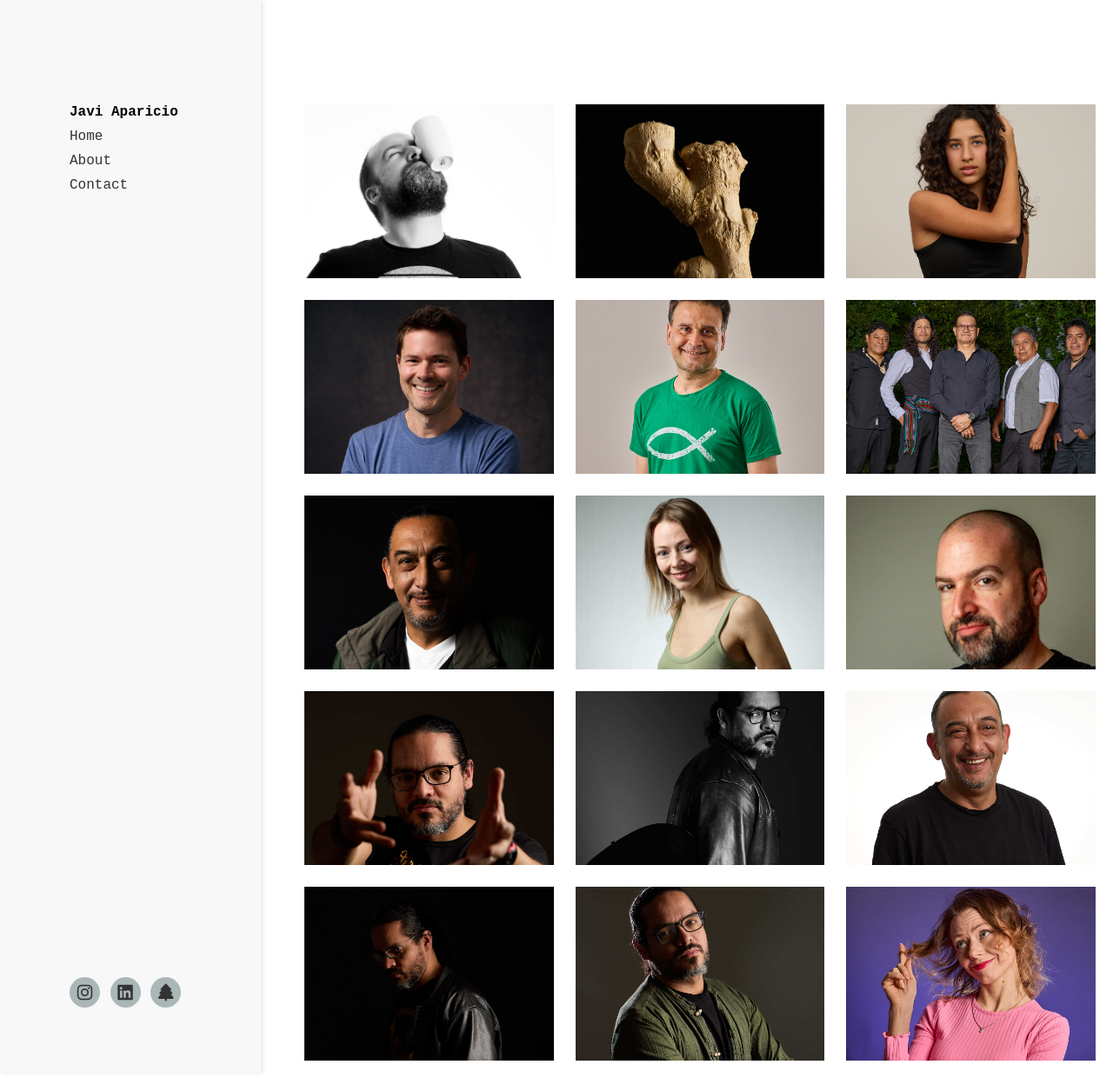
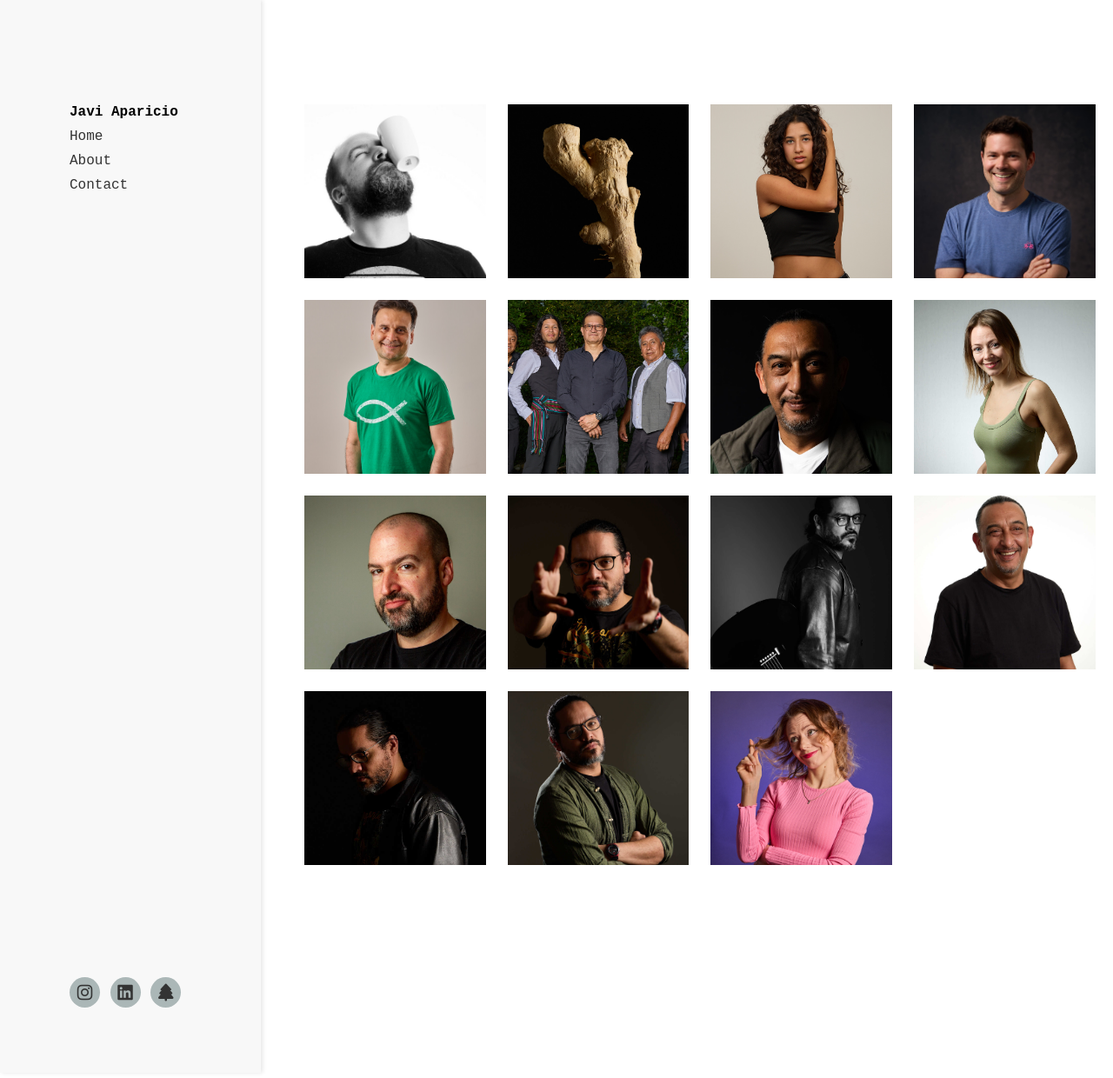
Before and after one commit to javiaparicio/javiaparicio.github.io, a Jekyll site: the page built from index.md, in a window 1280 px wide and 1240 px high. Shown: the whole window at 87% size. Built offline with Jekyll 4.4.1, drawn with Linux system fonts in a browser that asks for light colours.

Commit message:
Squared gallery thumbnails

```diff
--- a/_sass/_gallery.scss
+++ b/_sass/_gallery.scss
@@ -1,7 +1,7 @@
 
 .gallery {
     display: grid;
-    grid-template-columns: repeat(auto-fill, minmax(240px, 1fr));
+    grid-template-columns: repeat(auto-fill, minmax(200px, 1fr));
     gap: 25px;
 }
 
```
